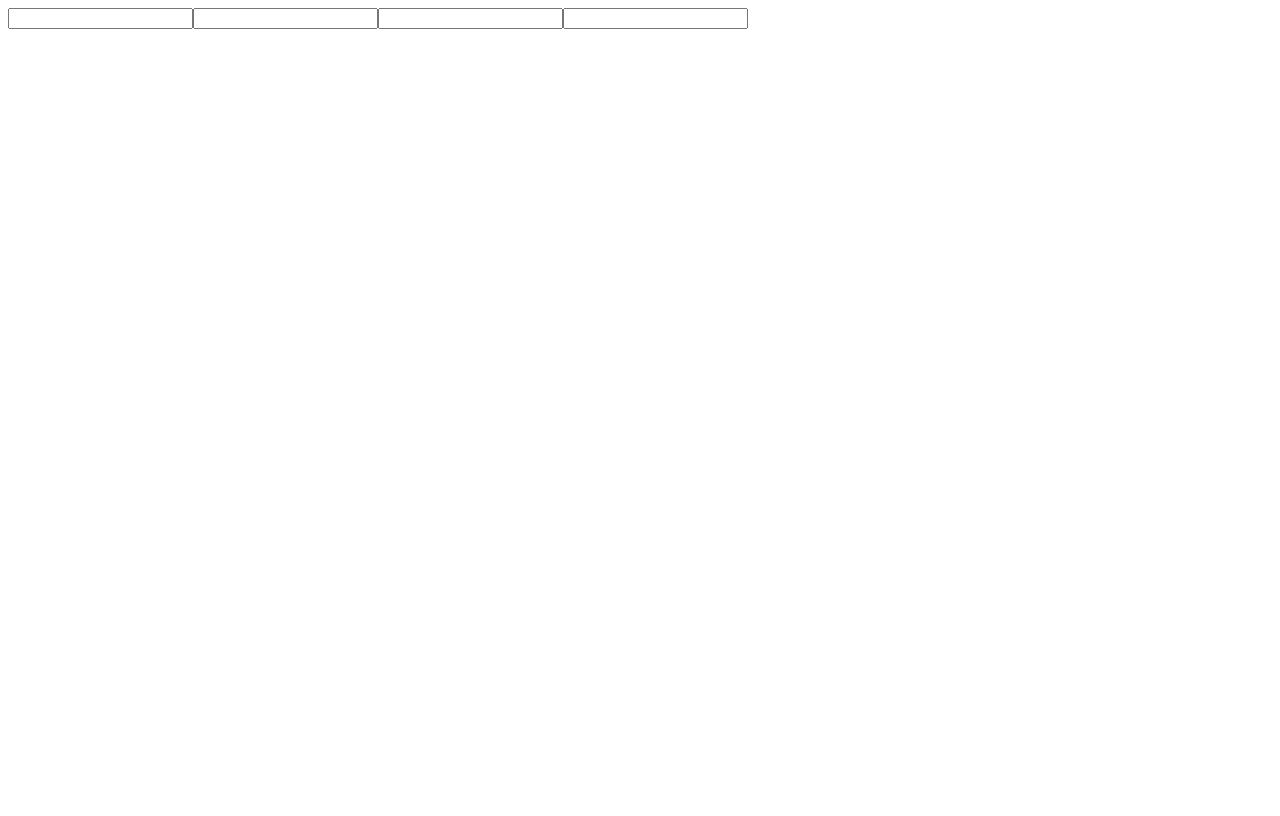
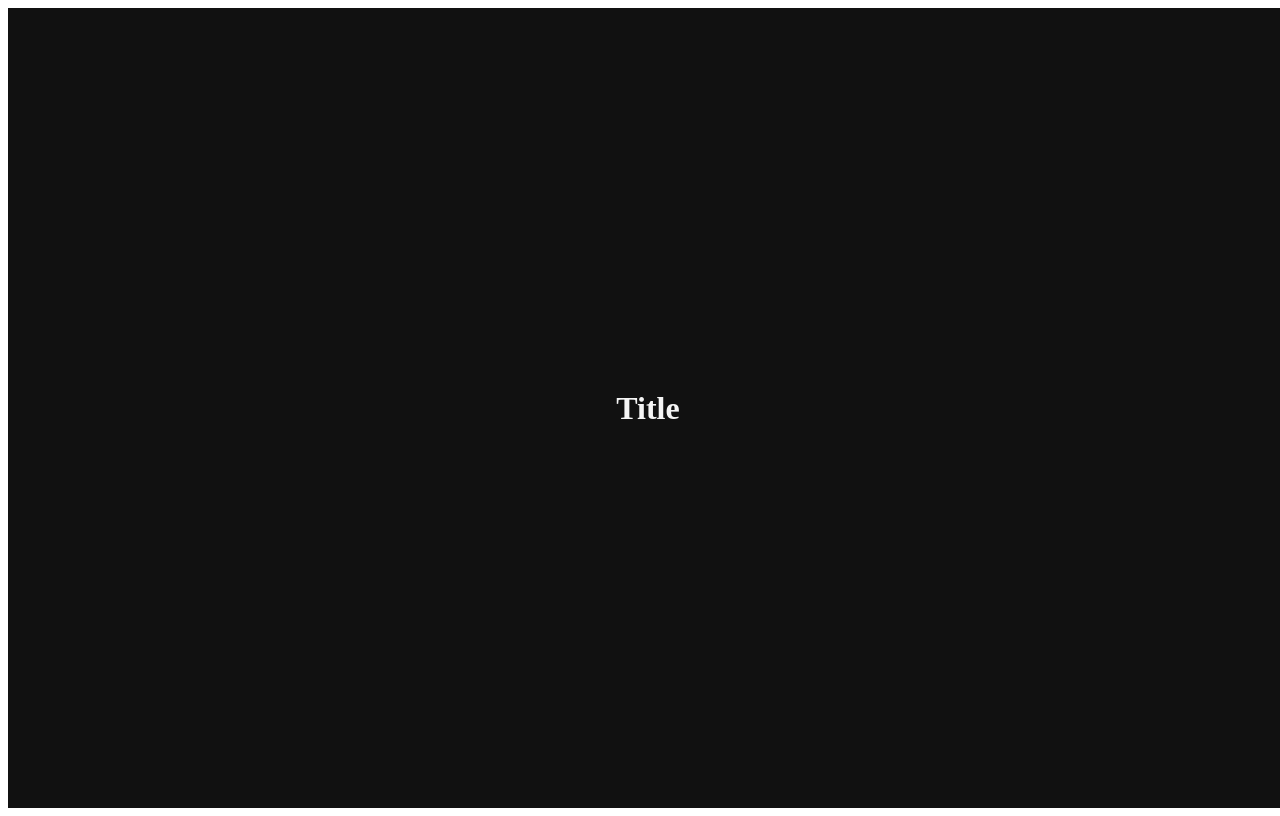
Before and after one commit to landhyun/react_master_class, a React (Create React App) app: page / in a window 1280 px wide. Built offline with nearby package versions, Linux system fonts and the light colour scheme.

Commit message:
ThemeProvider 기초개념

```diff
--- a/package.json
+++ b/package.json
@@ -9,9 +9,11 @@
     "@testing-library/user-event": "^13.5.0",
     "react": "^18.2.0",
     "react-dom": "^18.2.0",
-    "react-scripts": "5.0.1",
     "styled-components": "^5.3.5",
     "web-vitals": "^2.1.4"
+  },
+  "devDependencies": {
+    "react-scripts": "5.0.1"
   },
   "scripts": {
     "start": "react-scripts start",
--- a/src/App.js
+++ b/src/App.js
@@ -1,21 +1,23 @@
-import styled from "styled-components";
+import styled, { keyframes } from "styled-components";
 
-const Father = styled.div`
+const Wrapper = styled.div`
     display: flex;
+    height: 100vh;
+    width: 100vw;
+    justify-content: center;
+    align-items: center;
+    background-color: ${(props) => props.theme.backgroundColor};
 `;
 
-const Input = styled.input.attrs({required: true, maxLength: 3})`
-    background-color: color;
+const Title = styled.h1`
+    color: ${(props) => props.theme.textColor};
 `;
 
 function App() {
     return (
-        <Father as="main">
-            <Input />
-            <Input />
-            <Input />
-            <Input />
-        </Father>
+      <Wrapper>
+        <Title>Title</Title>
+      </Wrapper>
     );
 }
 
--- a/src/index.js
+++ b/src/index.js
@@ -1,8 +1,24 @@
 import React from 'react';
 import ReactDOM from 'react-dom/client';
 import App from './App';
+import { ThemeProvider } from 'styled-components';
 
 const root = ReactDOM.createRoot(document.getElementById('root'));
+
+const darkTheme = {
+    textColor: "whiteSmoke",
+    backgroundColor: "#111"
+};
+
+const lightTheme = {
+  textColor: "#111",
+  backgroundColor: "whiteSmoke"
+};
+
 root.render(
-    <App></App>
+<React.StrictMode>
+    <ThemeProvider theme={darkTheme}>
+        <App></App>
+    </ThemeProvider>
+</React.StrictMode>
 );
```
Also changed, not shown: 1 other file (tests, documents, lock files or other folders).
